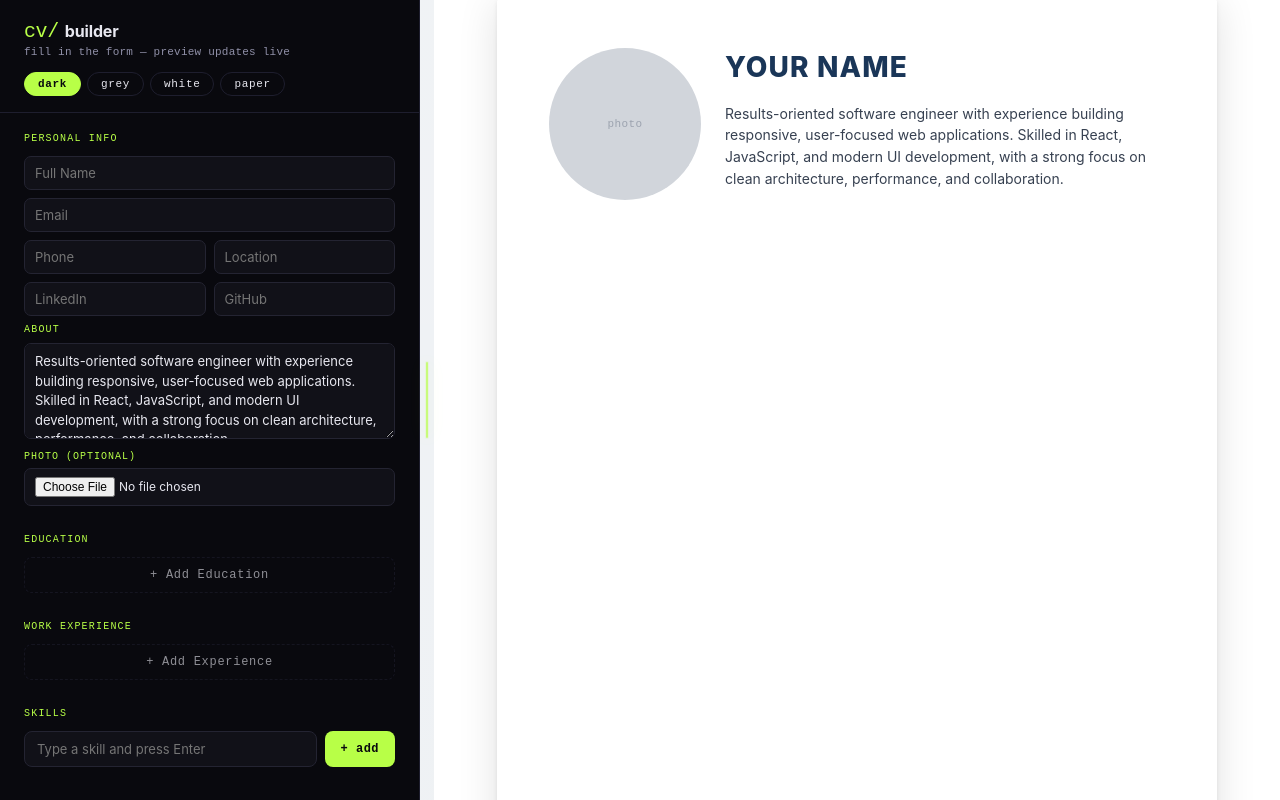
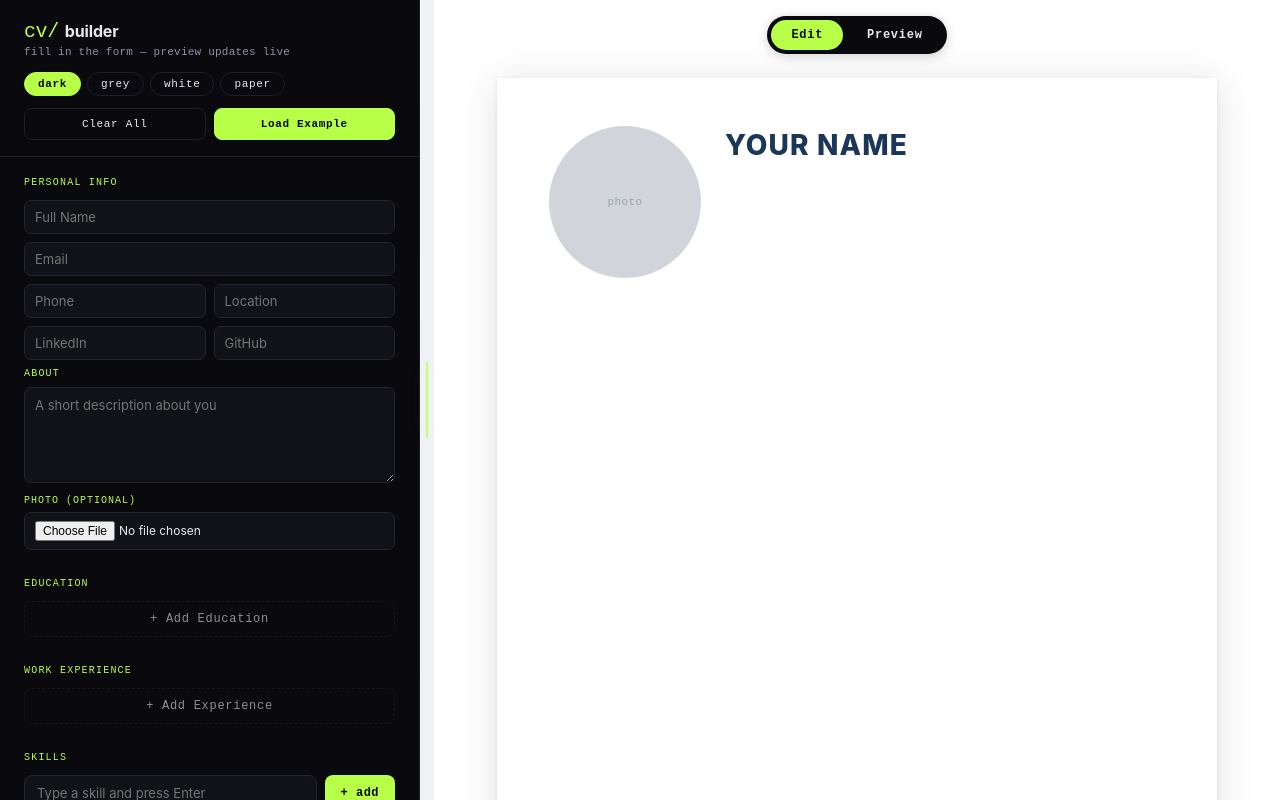
Before and after one commit to merhawi-luel/CV_BUILD, a React (Vite) app: page / in a window 1280 px wide. Built offline with nearby package versions, Linux system fonts and the light colour scheme.

Commit message:
update app logic

```diff
--- a/src/App.jsx
+++ b/src/App.jsx
@@ -13,6 +13,7 @@ const PREVIEW_BG = {
 
 function App() {
   const [theme, setTheme] = useState("dark");
+  const [mode, setMode] = useState("edit"); // "edit" | "preview"
   const [leftPanelWidth, setLeftPanelWidth] = useState(420);
   const [viewportWidth, setViewportWidth] = useState(() =>
     typeof window === "undefined" ? 1440 : window.innerWidth
@@ -32,6 +33,8 @@ function App() {
     handleExperienceChange,
     addSkill,
     removeSkill,
+    clearAll,
+    loadExample,
   } = useCvData();
 
   const { handleDownloadCv, isGenerating } = useCvPdfDownload(cvData, previewRef);
@@ -88,7 +91,9 @@ function App() {
   };
 
   const splitterWidth = 14;
-  const previewAreaWidth = Math.max(0, viewportWidth - leftPanelWidth - splitterWidth - 64);
+  const previewAreaWidth = mode === "edit"
+    ? Math.max(0, viewportWidth - leftPanelWidth - splitterWidth - 64)
+    : Math.max(0, viewportWidth - 64);
   const previewCardWidth = Math.min(720, Math.max(560, previewAreaWidth));
   const previewScale = previewCardWidth / 720;
 
@@ -100,7 +105,8 @@ function App() {
       fontFamily: "'Inter', sans-serif",
     }}>
 
-      {/* Left: Form Panel */}
+      {/* Left: Form Panel (hidden in preview mode) */}
+      {mode === "edit" && (
         <div style={{ width: leftPanelWidth, minWidth: 340, flex: '0 0 auto' }}>
           <FormPanel
             cvData={cvData}
@@ -116,9 +122,13 @@ function App() {
             onExperienceChange={handleExperienceChange}
             onAddSkill={addSkill}
             onRemoveSkill={removeSkill}
+            onClearAll={clearAll}
+            onLoadExample={loadExample}
           />
         </div>
+      )}
 
+      {mode === "edit" && (
         <button
           type="button"
           aria-label="Resize panels"
@@ -147,6 +157,7 @@ function App() {
             boxShadow: '0 0 0 1px rgba(184, 255, 71, 0.12), 0 0 18px rgba(184, 255, 71, 0.2)',
           }} />
         </button>
+      )}
 
       {/* Right: Preview Panel */}
       <div style={{
@@ -161,6 +172,57 @@ function App() {
         overflow: 'auto',
         gap: '24px',
       }}>
+        {/* Edit / Preview mode toggle */}
+        <div style={{
+          position: 'sticky',
+          top: 0,
+          zIndex: 10,
+          width: '100%',
+          display: 'flex',
+          justifyContent: 'center',
+          padding: '16px 0 0',
+          background: 'linear-gradient(180deg, #ffffff 60%, rgba(255,255,255,0))',
+          flexShrink: 0,
+        }}>
+          <div style={{
+            display: 'flex',
+            gap: 4,
+            padding: 4,
+            borderRadius: '999px',
+            background: '#0a0a0e',
+            boxShadow: '0 2px 12px rgba(0,0,0,0.18)',
+          }}>
+            {[
+              { key: 'edit', label: 'Edit' },
+              { key: 'preview', label: 'Preview' },
+            ].map(({ key, label }) => {
+              const active = mode === key;
+              return (
+                <button
+                  key={key}
+                  type="button"
+                  onClick={() => setMode(key)}
+                  style={{
+                    border: 'none',
+                    borderRadius: '999px',
+                    padding: '8px 20px',
+                    fontFamily: "'DM Mono', monospace",
+                    fontSize: '12px',
+                    fontWeight: 600,
+                    letterSpacing: '0.06em',
+                    cursor: 'pointer',
+                    background: active ? '#b8ff47' : 'transparent',
+                    color: active ? '#09090e' : '#e8e8f0',
+                    transition: 'background 0.15s, color 0.15s',
+                  }}
+                >
+                  {label}
+                </button>
+              );
+            })}
+          </div>
+        </div>
+
         <div ref={previewRef} style={{ boxShadow: '0 4px 40px rgba(0,0,0,0.12), 0 1px 4px rgba(0,0,0,0.08)', borderRadius: '2px' }}>
           <CVPreview cvData={cvData} scale={previewScale} width={previewCardWidth} />
         </div>
--- a/src/components/CVPreview/CVHeader.jsx
+++ b/src/components/CVPreview/CVHeader.jsx
@@ -5,7 +5,7 @@ function CVHeader({ personal, scale = 1 }) {
   const contactRows = [
     personal.location && { label: 'Address',  value: personal.location },
     personal.linkedin && { label: 'LinkedIn',  value: personal.linkedin },
-    personal.github   && { label: 'Website',   value: personal.github   },
+    personal.github   && { label: 'Github',    value: personal.github   },
   ].filter(Boolean);
 
   return (
@@ -67,7 +67,7 @@ function CVHeader({ personal, scale = 1 }) {
           ))}
         </div>
 
-        {(personal.description || personal.summary) && (
+        {(personal.description) && (
           <p style={{
             margin: `${px(10)} 0 0`,
             fontSize: px(14),
@@ -75,7 +75,7 @@ function CVHeader({ personal, scale = 1 }) {
             lineHeight: '1.55',
             fontFamily: "'Inter', sans-serif",
           }}>
-            {personal.description || personal.summary}
+            {personal.description}
           </p>
         )}
       </div>
--- a/src/components/FormPanel/FormPanel.jsx
+++ b/src/components/FormPanel/FormPanel.jsx
@@ -20,6 +20,8 @@ function FormPanel({
   onAddEducation, onRemoveEducation, onEducationChange,
   onAddExperience, onRemoveExperience, onExperienceChange,
   onAddSkill, onRemoveSkill,
+  onClearAll,
+  onLoadExample,
 }) {
   const t = THEMES[theme] || THEMES.dark;
   const isDark = theme === 'dark';
@@ -73,6 +75,24 @@ function FormPanel({
             );
           })}
         </div>
+
+        {/* Clear / Load actions */}
+        <div className="form-actions">
+          <button
+            type="button"
+            className="action-btn"
+            onClick={onClearAll}
+          >
+            Clear All
+          </button>
+          <button
+            type="button"
+            className="action-btn action-btn-primary"
+            onClick={onLoadExample}
+          >
+            Load Example
+          </button>
+        </div>
       </div>
 
       {/* Scrollable form sections */}
--- a/src/components/styles/FormPanel.css
+++ b/src/components/styles/FormPanel.css
@@ -28,6 +28,12 @@
 .theme-btn { font-family:'DM Mono', monospace; font-size:11px; letter-spacing:0.06em; padding:5px 13px; border-radius:20px; cursor:pointer; transition: all 0.15s; border: 1px solid var(--border); color: var(--text-color); background: transparent; }
 .theme-btn.active { border: 1px solid var(--accent); background: var(--accent); color: var(--accent-contrast); font-weight:600; }
 
+.form-actions { display:flex; gap:8px; margin-top:12px; }
+.action-btn { flex:1; background:transparent; border-radius:8px; padding:9px 12px; font-family:'DM Mono', monospace; font-size:11px; letter-spacing:0.06em; cursor:pointer; transition: all 0.15s; border:1px solid var(--border); color: var(--text-color); }
+.action-btn:hover { border-color: var(--accent); color: var(--accent); }
+.action-btn-primary { background: var(--accent); border:1px solid var(--accent); color: var(--accent-contrast); font-weight:600; }
+.action-btn-primary:hover { color: var(--accent-contrast); opacity: 0.9; }
+
 .form-scroll { flex:1; overflow-y:auto; padding:20px 24px; display:flex; flex-direction:column; gap:28px; }
 
 .section-label { font-family:'DM Mono', monospace; font-size:10px; font-weight:500; letter-spacing:0.12em; text-transform:uppercase; margin-bottom:12px; }
--- a/src/data/initialCvData.js
+++ b/src/data/initialCvData.js
@@ -1,5 +1,5 @@
 export const emptyCvData = {
-  personal: { name: "", email: "", phone: "", location: "", linkedin: "", github: "", description: "Results-oriented software engineer with experience building responsive, user-focused web applications. Skilled in React, JavaScript, and modern UI development, with a strong focus on clean architecture, performance, and collaboration.", image: "" },
+  personal: { name: "", email: "", phone: "", location: "", linkedin: "", github: "", description: "", image: "" },
   education: [],
   experience: [],
   skills: [],
@@ -13,7 +13,7 @@ export const exampleCvData = {
     location: "Addis Ababa, Ethiopia",
     linkedin: "linkedin.com/in/eima",
     github: "github.com/eima",
-    description: "Results-oriented software engineer with experience building responsive, user-focused web applications. Skilled in React, JavaScript, and modern UI development, with a strong focus on clean architecture, performance, and collaboration.",
+    description: "Results-oriented software engineer with 3+ years of experience building responsive, user-focused web applications. Skilled in React, JavaScript, and modern UI development, with a strong focus on clean architecture, performance, and collaboration.",
     image: "",
   },
   education: [
@@ -33,7 +33,7 @@ export const exampleCvData = {
       role: "Software Engineer",
       from: "2024",
       to: "Present",
-      description: "Built and maintained web applications using React and Node.js, collaborated with a small team on feature development and bug fixes.",
+      description: "Built and maintained web applications using React and Node.js, collaborating with a small team on feature development and bug fixes.\nImproved page load performance by 40% through code splitting and lazy loading.\nIntroduced unit tests with Vitest, raising coverage from 15% to 80%.",
     },
   ],
   skills: ["JavaScript", "React", "Node.js"],
--- a/src/hooks/useCvData.js
+++ b/src/hooks/useCvData.js
@@ -1,8 +1,15 @@
 import { useState } from "react";
-import { emptyCvData } from "../data/initialCvData";
+import { emptyCvData, exampleCvData } from "../data/initialCvData";
+
+// Deep-clone so state never shares references with the imported constants.
+const cloneCvData = (data) => JSON.parse(JSON.stringify(data));
 
 export function useCvData() {
-  const [cvData, setCvData] = useState(emptyCvData);
+  const [cvData, setCvData] = useState(() => cloneCvData(emptyCvData));
+
+  const clearAll = () => setCvData(cloneCvData(emptyCvData));
+
+  const loadExample = () => setCvData(cloneCvData(exampleCvData));
 
   const handlePersonalChange = (e) => {
     const { name, value } = e.target;
@@ -97,6 +104,8 @@ export function useCvData() {
 
   return {
     cvData,
+    clearAll,
+    loadExample,
     handlePersonalChange,
     handlePersonalFile,
     addEducation,
```
Lines whose indentation alone changed are shown as unchanged.
